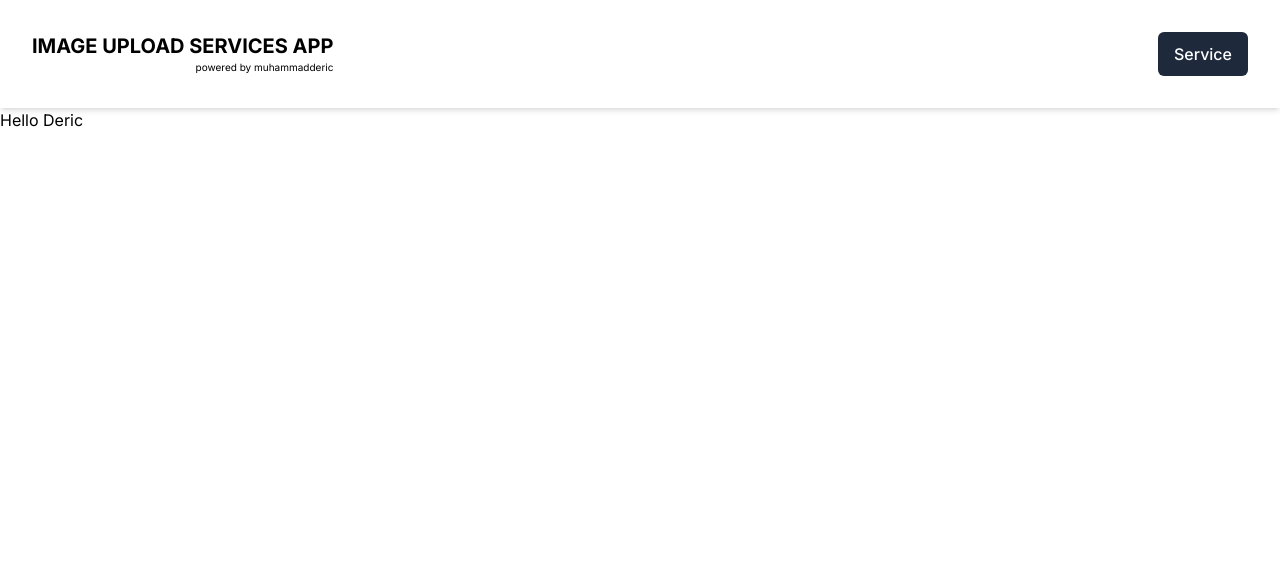
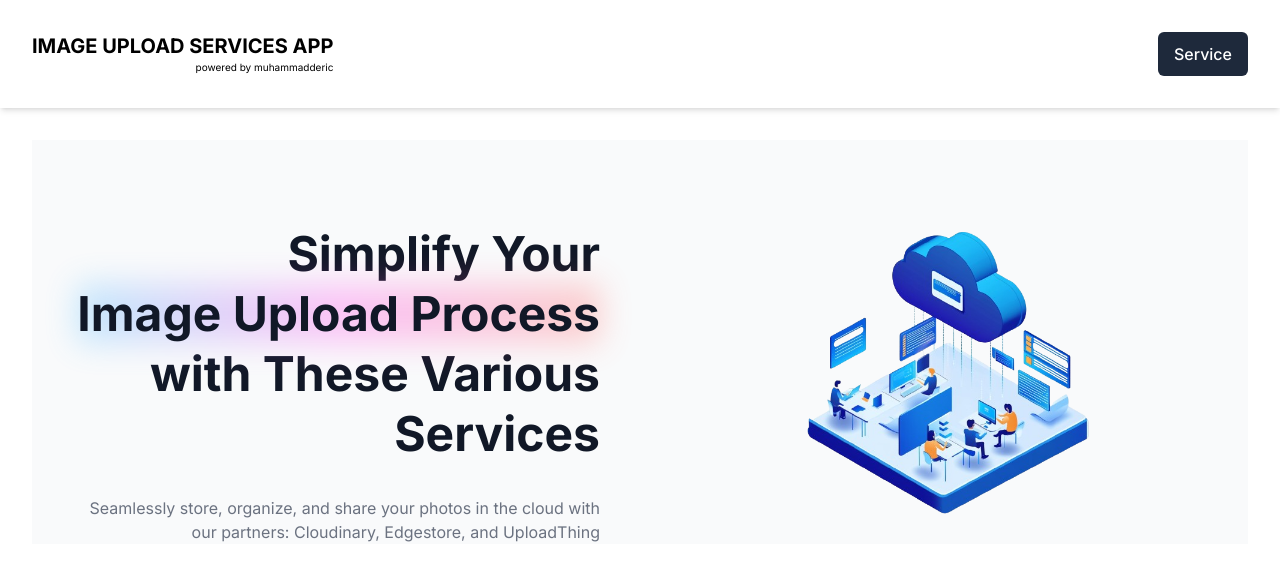
Before and after one commit to muhammadderic/image-upload-services-app, a Next.js app: page / in a window 1280 px wide. Shown: the top 580 px of the page. Built offline with nearby package versions, Linux system fonts and the light colour scheme.

Commit message:
Create hero section

```diff
--- a/app/layout.tsx
+++ b/app/layout.tsx
@@ -18,9 +18,11 @@ export default function RootLayout({
 }>) {
   return (
     <html lang="en">
-      <body className={inter.className}>
+      <body className={`${inter.className} min-h-screen`}>
         <Navbar />
-        {children}
+        <main className="p-8">
+          {children}
+        </main>
       </body>
     </html>
   );
--- a/app/page.tsx
+++ b/app/page.tsx
@@ -1,5 +1,40 @@
+import Image from "next/image";
+
 export default function Home() {
   return (
-    <h1>Hello Deric</h1>
+    <section className="pt-12 bg-gray-50 sm:pt-16 grid grid-cols-2 gap-4">
+      <div className="px-4 mx-auto sm:px-6 lg:px-8">
+        <div className="max-w-6xl mx-auto text-center">
+          <p className="mt-5 text-2xl font-bold leading-tight text-gray-900 md:text-right sm:leading-tight sm:text-3xl lg:text-5xl lg:leading-tight font-pj">
+            Simplify Your
+            <br />
+            <span className="relative inline-flex sm:inline">
+              <span className="bg-gradient-to-r from-[#44BCFF] via-[#FF44EC] to-[#FF675E] blur-lg filter opacity-30 w-full h-full absolute inset-0"></span>
+              <span className="relative"> Image Upload Process </span>
+            </span>
+            <br />
+            with These Various Services
+          </p>
+
+          <p className="mt-8 text-base text-gray-500 md:text-right font-inter">
+            Seamlessly store, organize, and share your photos in the cloud with our partners: Cloudinary, Edgestore, and UploadThing
+          </p>
+        </div>
+      </div>
+
+      <div className="flex items-center justify-start">
+        <div className="flex-none w-1/2 mx-auto">
+          <div className="max-w-md mx-auto">
+            <Image
+              className="object-cover w-full h-full max-w-xs"
+              src="/cloud.png"
+              alt="Next.js logo"
+              width={500}
+              height={500}
+            />
+          </div>
+        </div>
+      </div>
+    </section>
   );
 }
```
Also changed, not shown: public/cloud.png (added).
